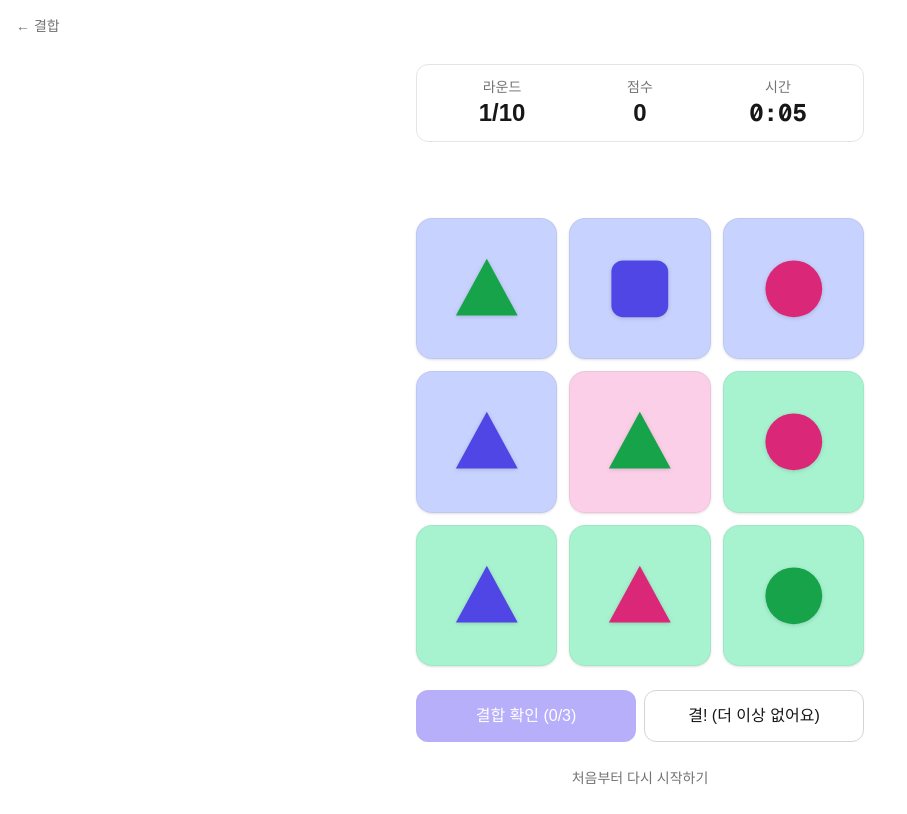
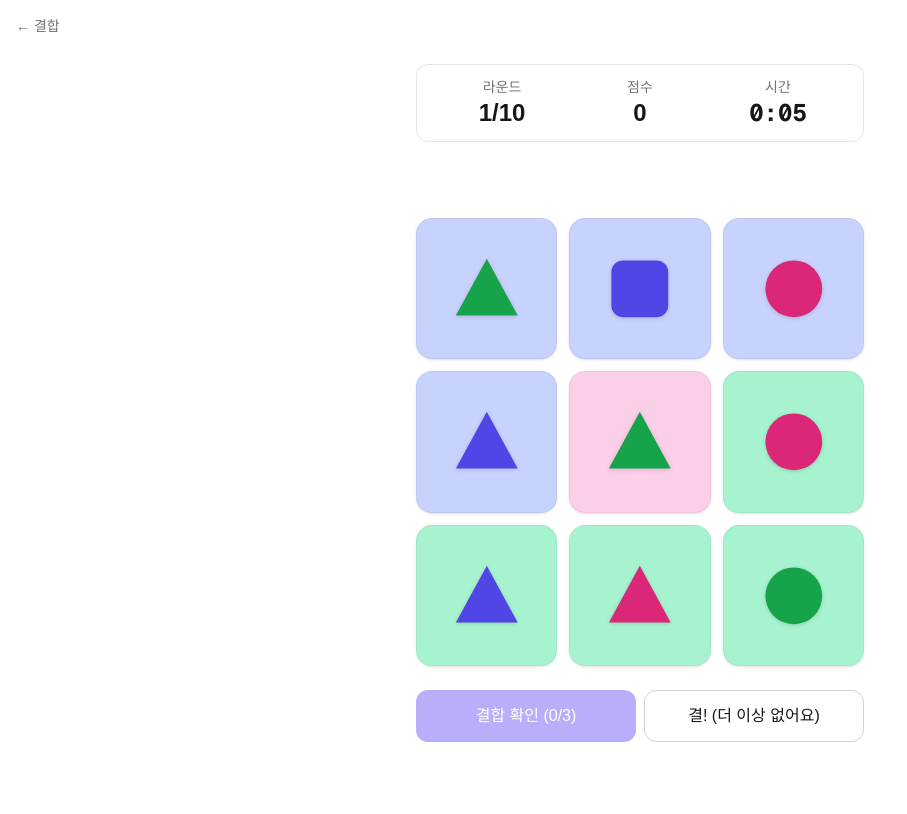
Before and after one commit to kimgoeun/avalon, a Next.js app: page /gyeolhap/solo in a window 1280 px wide. Shown: the whole page, without its empty margins (0-907 px from the left). Built offline with nearby package versions, Linux system fonts and the light colour scheme.

Commit message:
Remove the mid-game restart button in 결합 solo mode
"처음부터 다시 시작하기" sat right below the card grid and was easy to
tap by accident, wiping progress. It's still reachable via the
completion screen's 다시 하기 button after finishing all 10 rounds, or
by leaving and rejoining.

```diff
--- a/src/app/gyeolhap/solo/page.tsx
+++ b/src/app/gyeolhap/solo/page.tsx
@@ -230,10 +230,6 @@ export default function GyeolhapSoloPage() {
                 </div>
               </div>
             )}
-
-            <button onClick={startNewGame} className="w-full text-center text-sm text-neutral-500 hover:underline">
-              처음부터 다시 시작하기
-            </button>
           </>
         )}
       </div>
```
